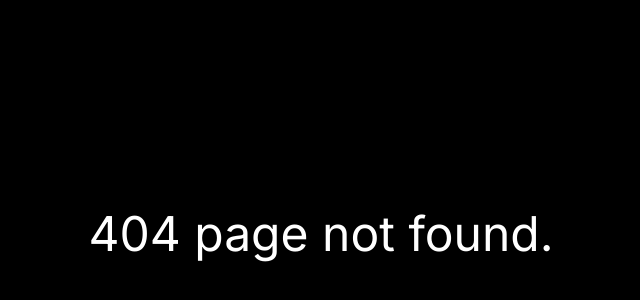
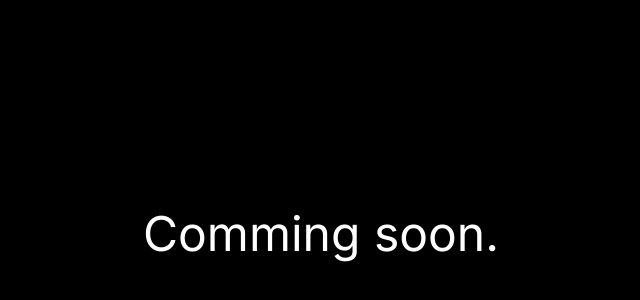
Before and after one commit to Ohmmagosh/portfolio, a Next.js app in the folder app/: page /portfolio/projects in a window 1280 px wide. Before the commit this address had no page. Shown: the part 166-466 px from the top of the page, without its empty margins (311-951 px from the left). Built offline with nearby package versions, Linux system fonts and the light colour scheme.

Commit message:
add profile page and project page

```diff
--- /dev/null
+++ b/app/app/portfolio/profile/page.tsx
@@ -0,0 +1,15 @@
+import Link from "next/link";
+
+export default async function ProfilePage() {
+  return (
+    <Link
+      href={"/"}
+      className=" w-screen h-screen flex items-center justify-center bg-black"
+    >
+      <div className="flex max-w-max max-h-max">
+        <p className="text-5xl text-white w-full h-full">Comming soon....</p>
+        <span className=" w-4 bg-yellow-300  relative inline-block before:-skew-y-3 before:block before:absolute before:-inset-1 animate-ping"></span>
+      </div>
+    </Link>
+  );
+}
--- /dev/null
+++ b/app/app/portfolio/projects/page.tsx
@@ -0,0 +1,15 @@
+import Link from "next/link";
+
+export default function ProjectPage() {
+  return (
+    <Link
+      href={"/"}
+      className=" w-screen h-screen flex items-center justify-center bg-black"
+    >
+      <div className="flex max-w-max max-h-max">
+        <p className="text-5xl text-white w-full h-full">Comming soon.</p>
+        <span className=" w-4 bg-yellow-300  relative inline-block before:-skew-y-3 before:block before:absolute before:-inset-1 animate-ping"></span>
+      </div>
+    </Link>
+  );
+}
```
